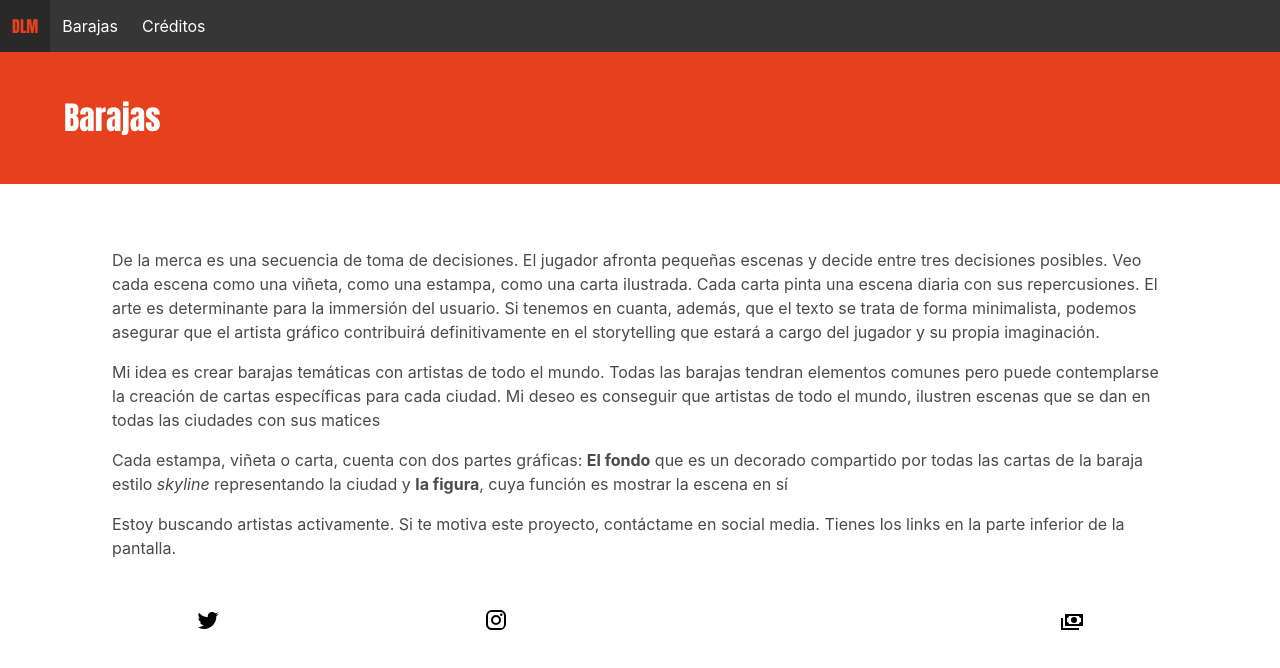
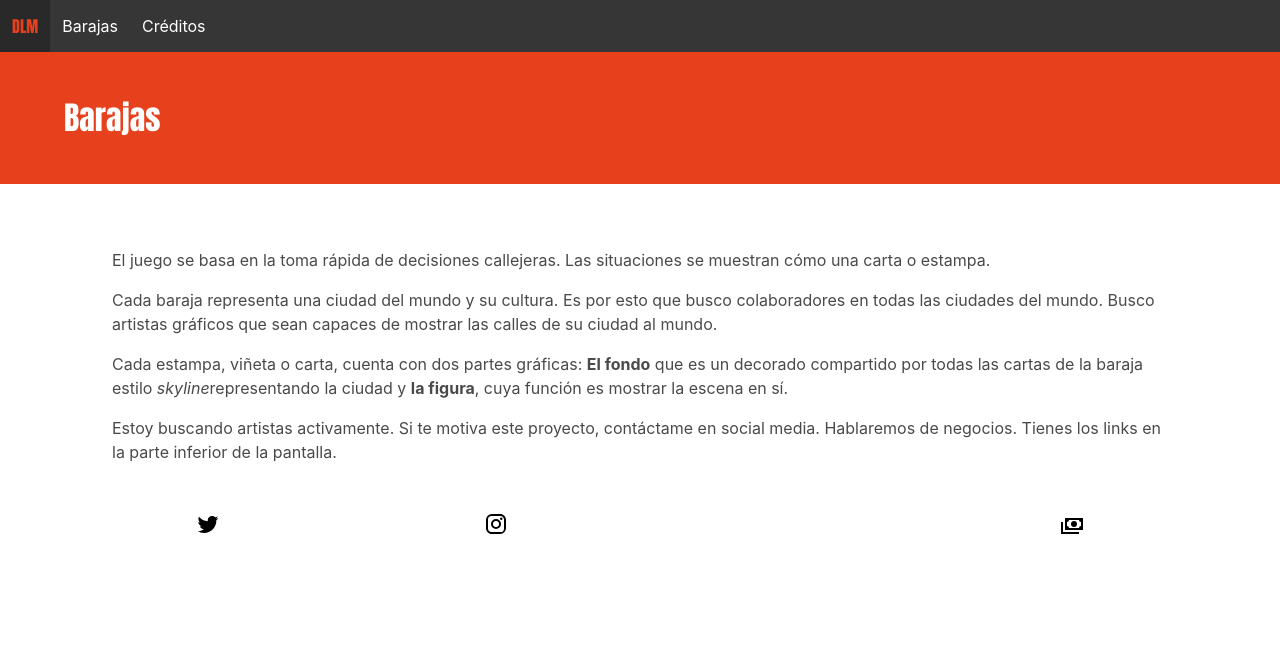
Before and after one commit to vicesalles/delamerca, a Next.js app: page /es/barajas in a window 1280 px wide. Shown: the top 668 px of the page. Built offline with nearby package versions, Linux system fonts and the light colour scheme.

Commit message:
feat: actualitzant continguts i motos

```diff
--- a/pages/en/index.js
+++ b/pages/en/index.js
@@ -14,7 +14,7 @@ export default function Home() {
           <div className="container has-text-centered">
             <img src="/delaMerca.svg" width="250"/>
             <h2 className="subtitle delamercaSubtitle">
-              A slinging game
+              how long do you thing you gonna last?
             </h2>
           </div>
         </div>
--- a/pages/es/barajas.js
+++ b/pages/es/barajas.js
@@ -14,13 +14,11 @@ function Barajas(){
                 </div>
             </section>
             <section className="container section content">
-                <p className="para">De la merca es una secuencia de toma de decisiones. El jugador afronta pequeñas escenas y decide entre tres decisiones posibles. Veo cada escena como una viñeta, como una estampa,
-                    como una carta ilustrada. Cada carta pinta una escena diaria con sus repercusiones. El arte es determinante para la immersión del usuario. Si tenemos en cuanta, además, que el texto
-                    se trata de forma minimalista, podemos asegurar que el artista gráfico contribuirá definitivamente en el storytelling que estará a cargo del jugador y su propia imaginación.</p>
-                <p className="para">Mi idea es crear barajas temáticas con artistas de todo el mundo. Todas las barajas tendran elementos comunes pero puede contemplarse la creación de cartas específicas para cada ciudad.
-                    Mi deseo es conseguir que artistas de todo el mundo, ilustren escenas que se dan en todas las ciudades con sus matices</p>
-                <p className="para">Cada estampa, viñeta o carta, cuenta con dos partes gráficas: <b>El fondo</b> que es un decorado compartido por todas las cartas de la baraja estilo <i>skyline</i> representando la ciudad y <b>la figura</b>, cuya función es mostrar la escena en sí</p>
-                <p className="para">Estoy buscando artistas activamente. Si te motiva este proyecto, contáctame en social media. Tienes los links en la parte inferior de la pantalla.</p>
+                <p className="para">El juego se basa en la toma rápida de decisiones callejeras. Las situaciones se muestran cómo una carta o estampa.</p>
+                <p className="para">Cada baraja representa una ciudad del mundo y su cultura. Es por esto que busco colaboradores en todas las ciudades del mundo. Busco artistas gráficos que sean capaces de mostrar las calles de su ciudad al mundo.</p>
+                <p className="para">Cada estampa, viñeta o carta, cuenta con dos partes gráficas: <b>El fondo</b> que es un decorado compartido por todas las cartas de la baraja estilo <i>skyline</i>
+                representando la ciudad y <b>la figura</b>, cuya función es mostrar la escena en sí.</p>
+                <p className="para">Estoy buscando artistas activamente. Si te motiva este proyecto, contáctame en social media. Hablaremos de negocios. Tienes los links en la parte inferior de la pantalla. </p>
             </section>
             </Pagina>)
 
--- a/pages/es/index.js
+++ b/pages/es/index.js
@@ -14,7 +14,7 @@ export default function Home() {
           <div className="container has-text-centered">
             <img src="/delaMerca.svg" width="250"/>
             <h2 className="subtitle delamercaSubtitle">
-              Un juego de trapicheo
+              cuanto crees que vas durar?
             </h2>
           </div>
         </div>
```
Also changed, not shown: pages/en/decks.js (+7 -7 lines).
